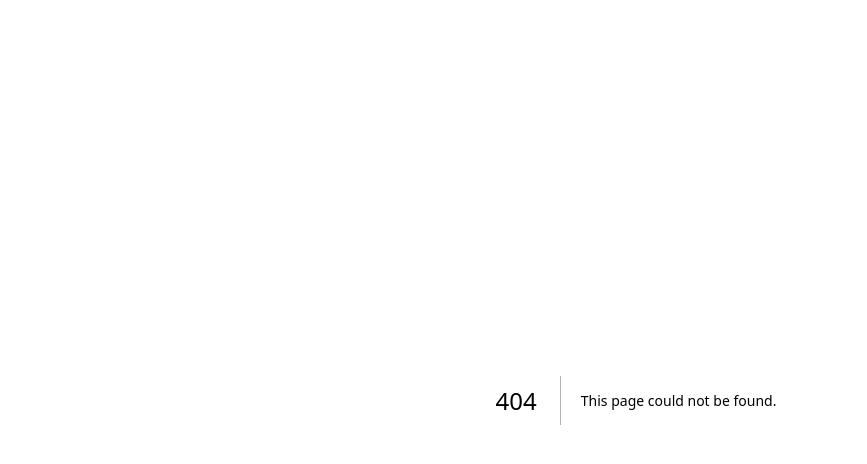
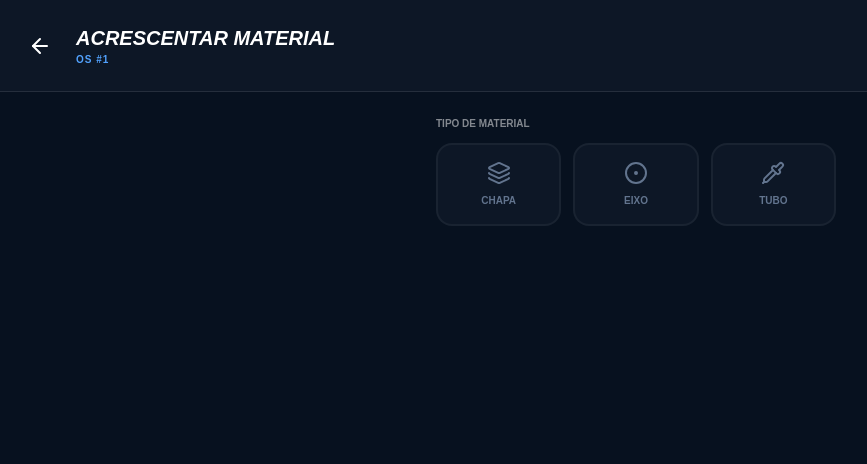
Before and after one commit to marcellsousaeng/app-servicos, a Next.js app: page /ordens/1/material in a window 1280 px wide. Before the commit this address had no page. Shown: the top 464 px of the page, without its empty margins (4-871 px from the left). Built offline with nearby package versions, Linux system fonts and the light colour scheme.

Commit message:
atualizaçoes tabela de materiais

```diff
--- /dev/null
+++ b/app/ordens/[id]/material/page.tsx
@@ -0,0 +1,140 @@
+'use client'
+
+import { useState } from 'react'
+import { useRouter, useParams } from 'next/navigation'
+import { ArrowLeft, Save, Layers, CircleDot, PipetteIcon as Pipe, Plus, Trash2 } from 'lucide-react'
+import { supabase } from '../../../../lib/supabase'
+
+export default function AdicionarMaterialPage() {
+  const router = useRouter()
+  const params = useParams()
+  const id_os = params.id
+
+  const [tipo, setTipo] = useState('')
+  const [loading, setLoading] = useState(false)
+
+  const [dados, setDados] = useState({
+    descricao: '',
+    espessura: '',
+    diametro: '',
+    comprimento: '',
+    largura: '',
+    quantidade: '1'
+  })
+
+  async function salvarMaterial() {
+    if (!dados.descricao) return alert('Dê uma descrição ao material')
+
+    setLoading(true)
+
+    const novoMaterial = {
+      id_os: id_os,
+      tipo,
+      ...dados,
+      created_at: new Date().toISOString()
+    }
+
+    // Salva no Supabase
+    const { error } = await supabase.from('materiais_os').insert([novoMaterial])
+
+    if (error) {
+      console.error(error)
+      // Se der erro (ex: sem internet), salva no LocalStorage para sincronizar depois
+      const pendentes = JSON.parse(localStorage.getItem('materiais_pendentes') || '[]')
+      localStorage.setItem('materiais_pendentes', JSON.stringify([...pendentes, novoMaterial]))
+      alert('Salvo localmente (modo offline)')
+    }
+
+    setLoading(false)
+    router.back()
+  }
+
+  return (
+    <div className="min-h-screen bg-[#07111f] text-white pb-10">
+      <header className="p-6 flex items-center gap-4 border-b border-white/10 bg-[#0d1726]">
+        <button onClick={() => router.back()} className="p-2 hover:bg-white/5 rounded-full">
+          <ArrowLeft size={24} />
+        </button>
+        <div>
+          <h1 className="text-xl font-black uppercase italic">Acrescentar Material</h1>
+          <p className="text-blue-400 text-[10px] font-bold uppercase tracking-widest">OS #{id_os}</p>
+        </div>
+      </header>
+
+      <main className="p-6 max-w-md mx-auto space-y-6">
+        <section>
+          <label className="text-[10px] font-bold uppercase opacity-50 mb-3 block">Tipo de Material</label>
+          <div className="grid grid-cols-3 gap-3">
+            <BotaoTipo ativo={tipo === 'chapa'} onClick={() => setTipo('chapa')} label="Chapa" Icone={Layers} />
+            <BotaoTipo ativo={tipo === 'eixo'} onClick={() => setTipo('eixo')} label="Eixo" Icone={CircleDot} />
+            <BotaoTipo ativo={tipo === 'tubo'} onClick={() => setTipo('tubo')} label="Tubo" Icone={Pipe} />
+          </div>
+        </section>
+
+        {tipo && (
+          <div className="space-y-4 animate-in fade-in slide-in-from-top-4 duration-300">
+            <InputGeral
+              label="Descrição (Ex: Aço 1045, Nylon)"
+              value={dados.descricao}
+              onChange={(v: string) => setDados({...dados, descricao: v})}
+            />
+
+            <div className="grid grid-cols-2 gap-4">
+              {tipo === 'chapa' && (
+                <>
+                  <InputGeral label="Espessura (mm)" placeholder="0.00" value={dados.espessura} onChange={(v: string) => setDados({...dados, espessura: v})} />
+                  <InputGeral label="Largura (mm)" placeholder="0.00" value={dados.largura} onChange={(v: string) => setDados({...dados, largura: v})} />
+                </>
+              )}
+
+              {(tipo === 'eixo' || tipo === 'tubo') && (
+                <InputGeral label="Diâmetro (mm)" placeholder="Ø 0.00" value={dados.diametro} onChange={(v: string) => setDados({...dados, diametro: v})} />
+              )}
+
+              <InputGeral label="Comprimento (mm)" placeholder="0.00" value={dados.comprimento} onChange={(v: string) => setDados({...dados, comprimento: v})} />
+              <InputGeral label="Qtd" type="number" value={dados.quantidade} onChange={(v: string) => setDados({...dados, quantidade: v})} />
+            </div>
+
+            <button
+              onClick={salvarMaterial}
+              disabled={loading}
+              className="w-full bg-blue-600 py-4 rounded-2xl font-black uppercase mt-6 flex items-center justify-center gap-2 active:scale-95 transition-all shadow-lg shadow-blue-600/20"
+            >
+              <Save size={20} />
+              {loading ? 'Gravando...' : 'Salvar na OS'}
+            </button>
+          </div>
+        )}
+      </main>
+    </div>
+  )
+}
+
+function BotaoTipo({ ativo, onClick, label, Icone }: any) {
+  return (
+    <button
+      onClick={onClick}
+      className={`flex flex-col items-center justify-center p-4 rounded-2xl border-2 transition-all ${
+        ativo ? 'bg-blue-600 border-blue-400 text-white' : 'bg-[#0d1726] border-white/5 text-slate-500'
+      }`}
+    >
+      <Icone size={24} className="mb-2" />
+      <span className="text-[10px] font-black uppercase">{label}</span>
+    </button>
+  )
+}
+
+function InputGeral({ label, placeholder, value, onChange, type = "text" }: any) {
+  return (
+    <div className="flex flex-col gap-1.5">
+      <label className="text-[10px] font-bold uppercase opacity-40 ml-1">{label}</label>
+      <input
+        type={type}
+        value={value}
+        onChange={(e) => onChange(e.target.value)}
+        placeholder={placeholder}
+        className="bg-[#0d1726] border border-white/10 rounded-xl px-4 py-3 text-sm focus:outline-none focus:border-blue-500 text-white w-full"
+      />
+    </div>
+  )
+}
```
